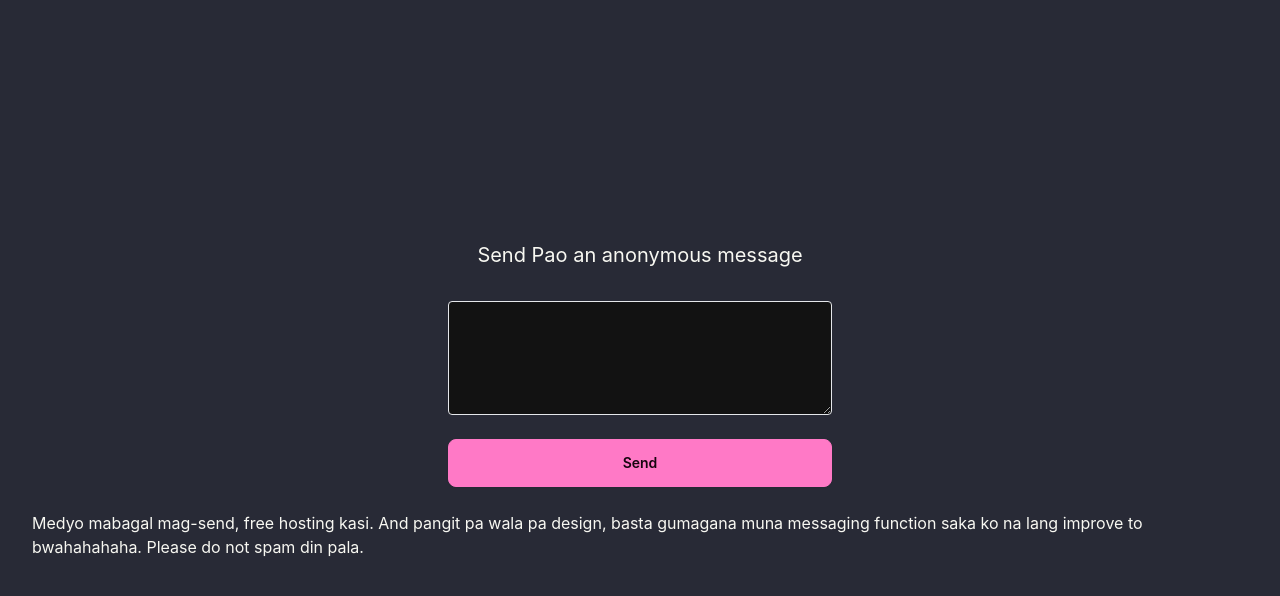
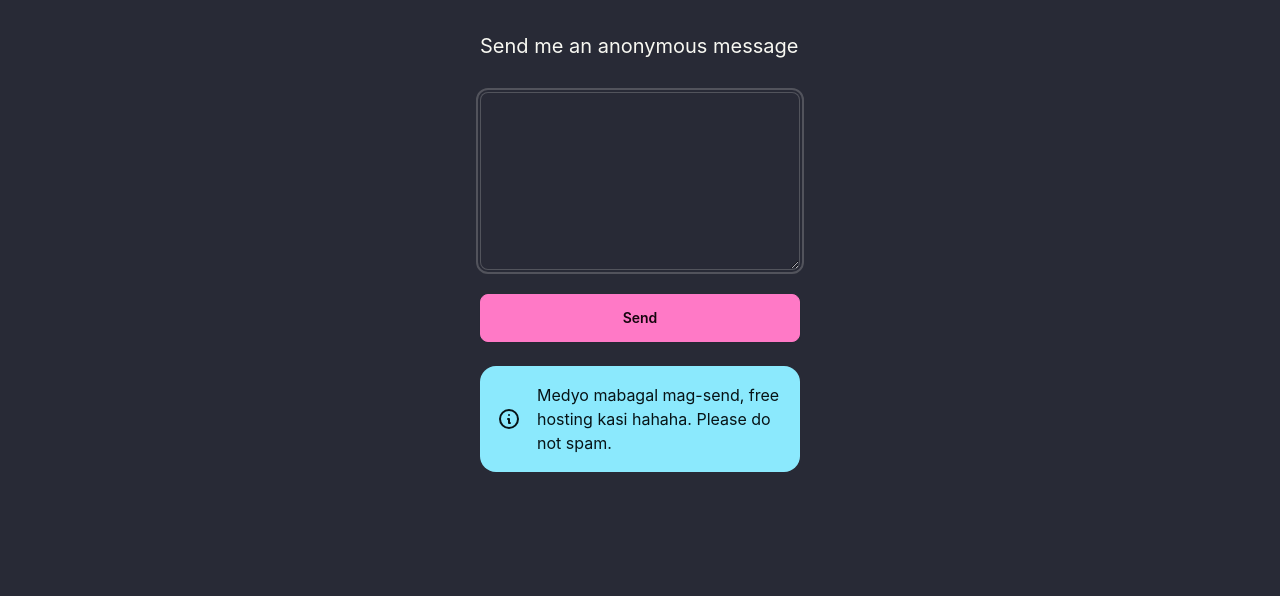
Before and after one commit to KielPaulo/sendmeanonymousmessage, a React (Create React App) app: page / in a window 1280 px wide. Shown: the top 596 px of the page. Built offline with nearby package versions, Linux system fonts and the light colour scheme; no server answers.

Commit message:
Design update 2

```diff
--- a/package.json
+++ b/package.json
@@ -13,6 +13,7 @@
     "react": "^18.2.0",
     "react-dom": "^18.2.0",
     "react-scripts": "5.0.1",
+    "react-sweetalert2": "^0.6.0",
     "web-vitals": "^2.1.4"
   },
   "scripts": {
--- a/src/App.js
+++ b/src/App.js
@@ -26,26 +26,37 @@ function App() {
   };
 
   return (
-    <div className="p-8 min-h-screen flex justify-center items-center flex-col">
-      <h1 className="pb-8 text-xl">Send Pao an anonymous message</h1>
+    <div className="p-8 min-h-screen w-96 mx-auto">
+      <h1 className="pb-8 text-xl">Send me an anonymous message</h1>
       <form onSubmit={handleSubmit} className="flex flex-col items-center">
         <textarea
-          className="border rounded p-2 focus:outline-none focus:ring focus:border-blue-300 w-full md:w-96"
+          className="textarea textarea-bordered textarea-lg w-full max-w-xs"
           rows="4"
           cols="50"
           value={emailContent}
+          autoFocus={true}
           onChange={(e) => setEmailContent(e.target.value)}
         />
         <br />
-        <button className="btn btn-primary w-full" type="submit" disabled={submitting}>
-          {submitting ? 'Sending...' : 'Send'}
+        <button className="btn btn-primary w-full relative" type="submit" disabled={submitting}>
+          <div className="flex items-center">
+            {submitting ? 'Sending' : 'Send'}
+            {submitting && <span className="loading loading-bars loading-sm ml-2"></span>}
+          </div>
         </button>
       </form>
       <br />
-      <p>
-        Medyo mabagal mag-send, free hosting kasi. And pangit pa wala pa design, basta gumagana muna messaging function saka ko na lang
-        improve to bwahahahaha. Please do not spam din pala.
-      </p>
+      <div class="alert alert-info">
+        <svg xmlns="http://www.w3.org/2000/svg" fill="none" viewBox="0 0 24 24" class="stroke-current shrink-0 w-6 h-6">
+          <path
+            stroke-linecap="round"
+            stroke-linejoin="round"
+            stroke-width="2"
+            d="M13 16h-1v-4h-1m1-4h.01M21 12a9 9 0 11-18 0 9 9 0 0118 0z"
+          ></path>
+        </svg>
+        <span>Medyo mabagal mag-send, free hosting kasi hahaha. Please do not spam.</span>
+      </div>
     </div>
   );
 }
```
Also changed, not shown: 1 other file (tests, documents, lock files or other folders).
